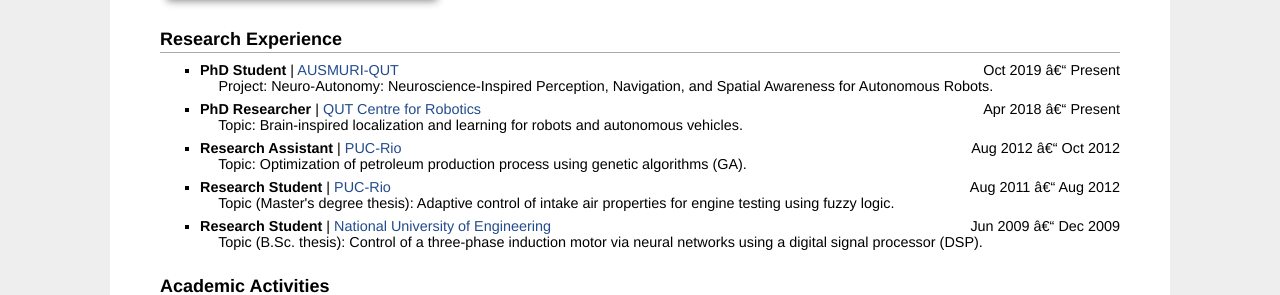
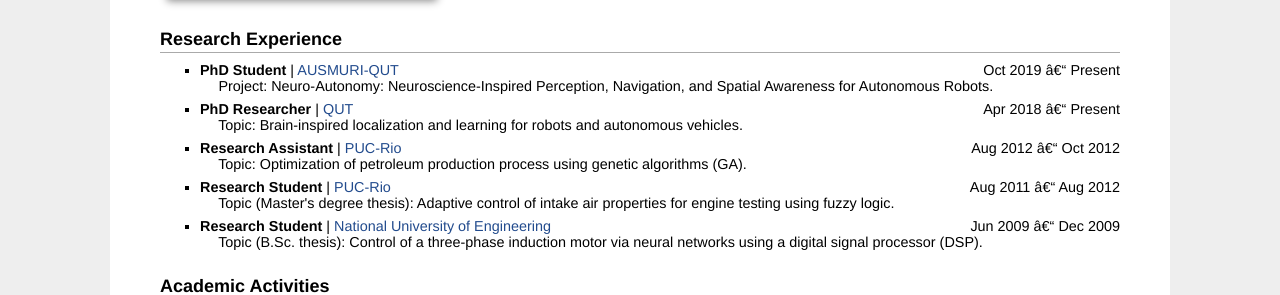
Before and after one commit to mchancan/mchancan.github.io, a Jekyll site: the page built from index.html, in a window 1280 px wide. Shown: the part 860-1155 px from the top of the page. Built offline with Jekyll 4.4.1, drawn with Linux system fonts in a browser that asks for light colours; comment, search, counter and statistics services are not loaded.

Commit message:
Update index.html

```diff
--- a/index.html
+++ b/index.html
@@ -93,7 +93,7 @@ title: Marvin's Homepage
 <ul>
 	<li><b>PhD Student</b> | <a href="https://research.qut.edu.au/qcr/research/ausmuri-neuro-autonomy-neuroscience-inspired-perception-navigation-and-spatial-awareness-for-autonomous-robots/">AUSMURI-QUT</a> <div style="float:right; text-align:right">Oct 2019 – Present</div><br>
 		&emsp; Project: Neuro-Autonomy: Neuroscience-Inspired Perception, Navigation, and Spatial Awareness for Autonomous Robots.</li>
-	<li><b>PhD Researcher</b> | <a href="https://research.qut.edu.au/qcr/">QUT Centre for Robotics</a> <div style="float:right; text-align:right">Apr 2018 – Present</div><br>
+	<li><b>PhD Researcher</b> | <a href="https://www.qut.edu.au/science-engineering/schools/electrical-engineering-robotics">QUT</a> <div style="float:right; text-align:right">Apr 2018 – Present</div><br>
 		&emsp; Topic: Brain-inspired localization and learning for robots and autonomous vehicles.</li>
 	<li><b>Research Assistant</b> | <a href="http://www.puc-rio.br/english/">PUC-Rio</a> <div style="float:right; text-align:right">Aug 2012 – Oct 2012</div><br>
 		&emsp; Topic: Optimization of petroleum production process using genetic algorithms (GA).</li>
```
